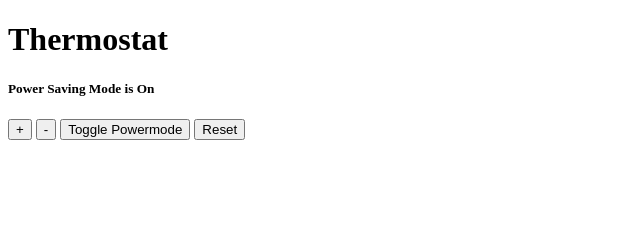
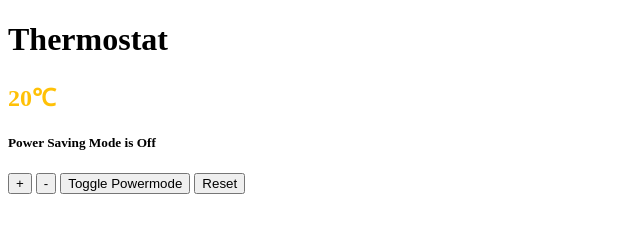
Before and after one commit to elena-vi/Thermostat, a plain HTML site: page index.html in a window 1280 px wide. Both pictures are taken after a click on the button "Toggle Powermode". Shown: the whole page, without its empty margins (0-640 px from the left). Drawn offline with nearby package versions, Linux system fonts and the light colour scheme.

Commit message:
added interface file

```diff
--- a/index.html
+++ b/index.html
@@ -9,7 +9,7 @@
   </head>
   <body>
     <h1>Thermostat</h1>
-      <h2 id='temperature'></h2>
+      <h2 id='temperatureDisplay'><span id='temperature'></span>&#8451;</h2>
       <h5>Power Saving Mode is <span id='powermode'>On</span></h5>
       <div class="controls">
         <button type="button" id='increase' name="button">+</button>
--- a/src/Thermostat.js
+++ b/src/Thermostat.js
@@ -37,7 +37,7 @@ Thermostat.prototype.increaseTemperature = function() {
 		if (this._temperature < 18) {
 			return 'green';
 		} else if (this._temperature < 25) {
-			return 'yellow';
+			return '#ffc107';
 		} else {
 			return 'red';
 		};
--- a/src/interface.js
+++ b/src/interface.js
@@ -0,0 +1,25 @@
+$(function() {
+  var thermostat = new Thermostat();
+    updateTemperature();
+    $('#increase').click(function() {
+      thermostat.increaseTemperature();
+      updateTemperature();
+    });
+    $('#decrease').click(function() {
+      thermostat.decreaseTemperature();
+      updateTemperature();
+    });
+    $('#changePowerMode').click(function() {
+      thermostat.switchPowerSavingMode();
+        $('#powermode').text(thermostat.powerSavingMode() ? 'On' : 'Off');
+    });
+    $('#reset').click(function() {
+      thermostat.resetTemperature();
+      updateTemperature();
+    });
+  function updateTemperature() {
+    $('#temperature').text(thermostat.currentTemperature());
+    $('#temperatureDisplay').css('color', thermostat.colour())
+  };
+
+});
```
Also changed, not shown: spec/ThermostatSpec.js (+1 -1 lines).
